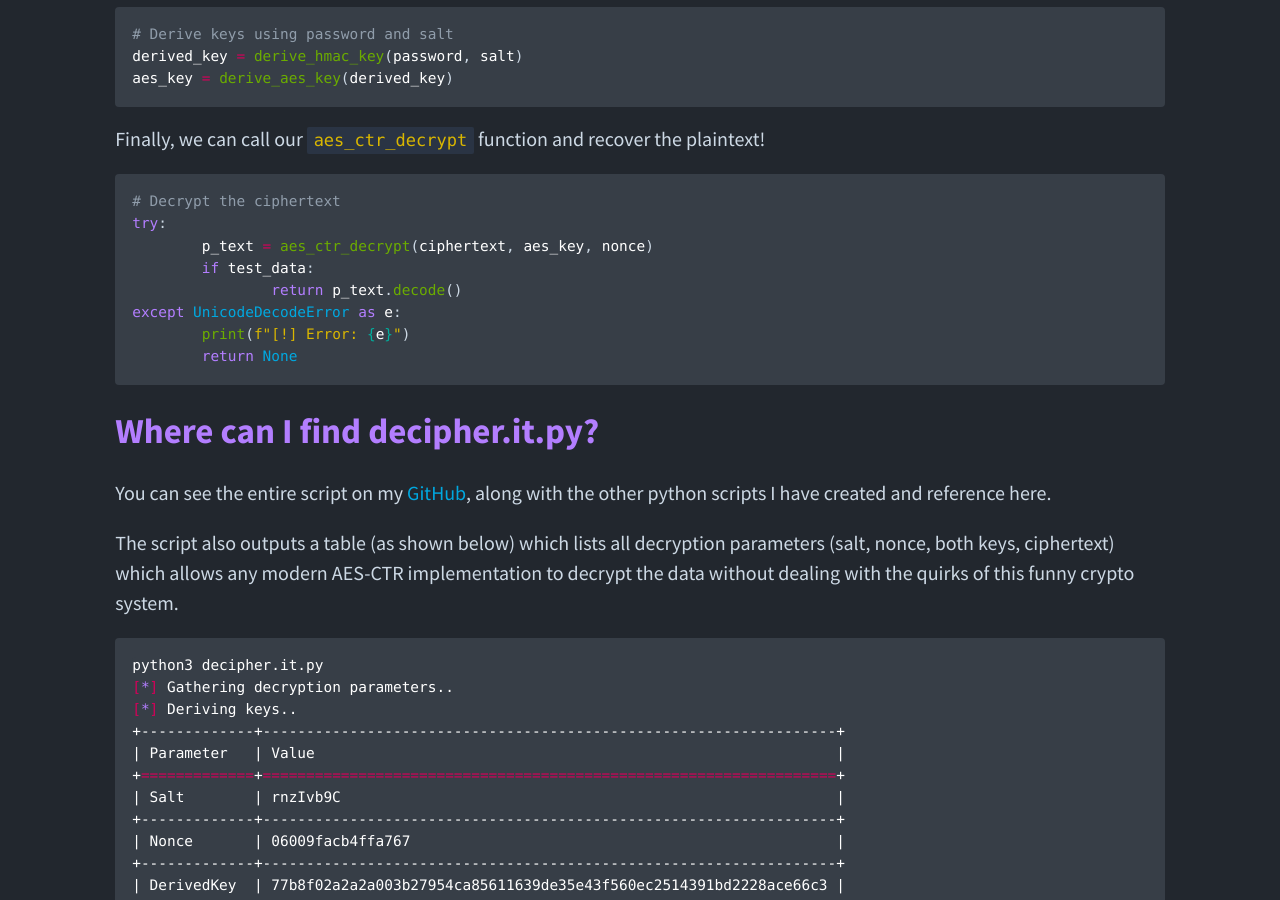
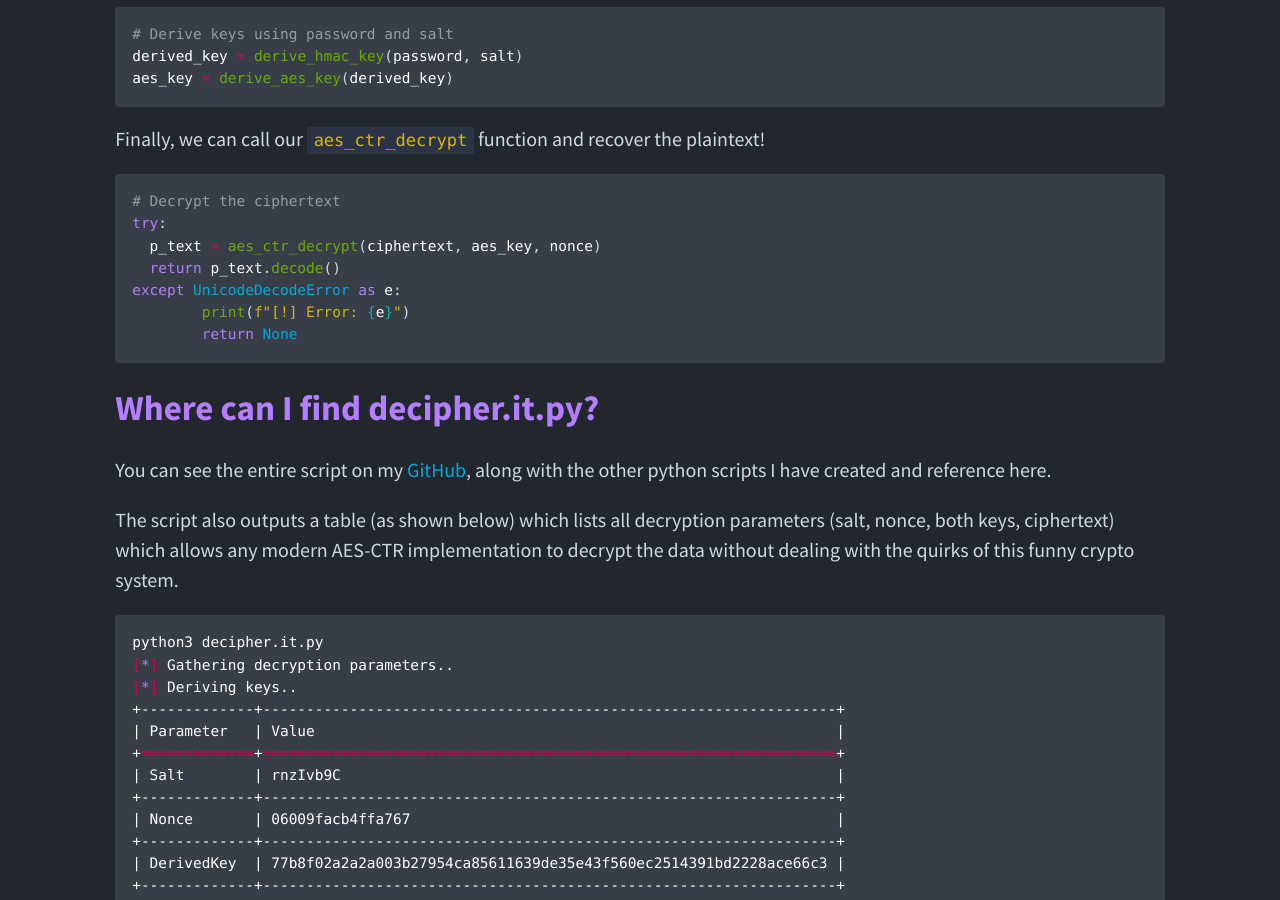
Before and after one commit to davewinton/davewinton.github.io, a Jekyll site: the page built from _posts/2025-02-12-DecipherIt.md, in a window 1280 px wide and 900 px high, scrolled down 20456 px. Built offline with Jekyll 4.4.1, drawn with Linux system fonts in a browser that asks for light colours; nearby versions of some CDN libraries; library files that are not in the unit come from our copies; comment, search, counter and statistics services are not loaded.

Commit message:
removed typo

````diff
--- a/_posts/2025-02-12-DecipherIt.md
+++ b/_posts/2025-02-12-DecipherIt.md
@@ -641,9 +641,8 @@ Finally, we can call our `aes_ctr_decrypt` function and recover the plaintext!
 ```python
 # Decrypt the ciphertext
 try:
-	p_text = aes_ctr_decrypt(ciphertext, aes_key, nonce)
-	if test_data:
-		return p_text.decode()
+  p_text = aes_ctr_decrypt(ciphertext, aes_key, nonce)
+  return p_text.decode()
 except UnicodeDecodeError as e:
 	print(f"[!] Error: {e}")
 	return None
````
